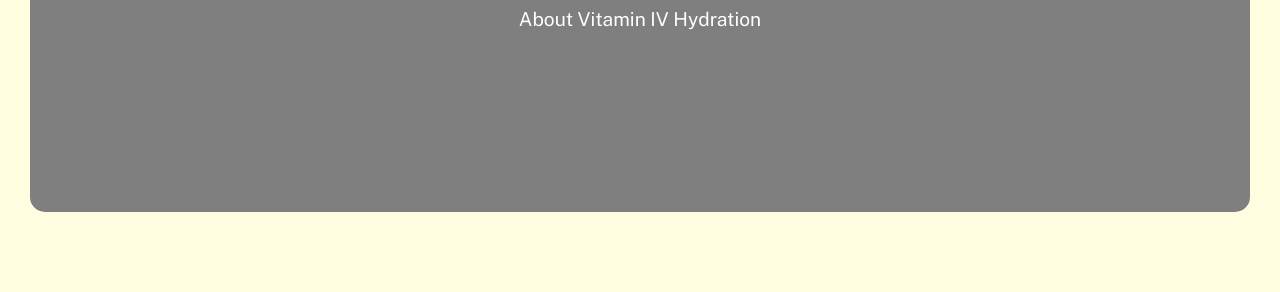
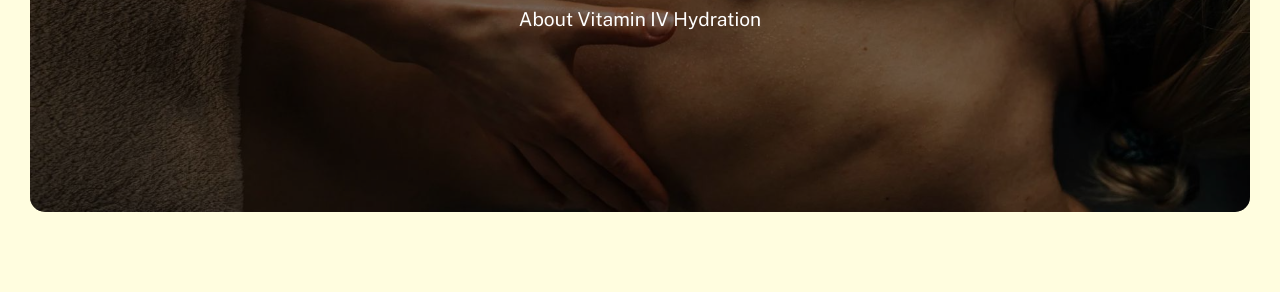
Before and after one commit to AbhijitBenny/Well, a plain HTML site: page service.html in a window 1280 px wide. Shown: the part 250-542 px from the top of the page. Drawn offline with nearby package versions, Linux system fonts and the light colour scheme.

Commit message:
Update service.html

```diff
--- a/service.html
+++ b/service.html
@@ -40,7 +40,7 @@
     </div>
   </nav>
   <!-- Hero Section -->
-  <section class="herop">
+  <section class="herop heropage">
     <div class="container-fluid ">
       <div class="row ">
         <div class="herop-content">
```
